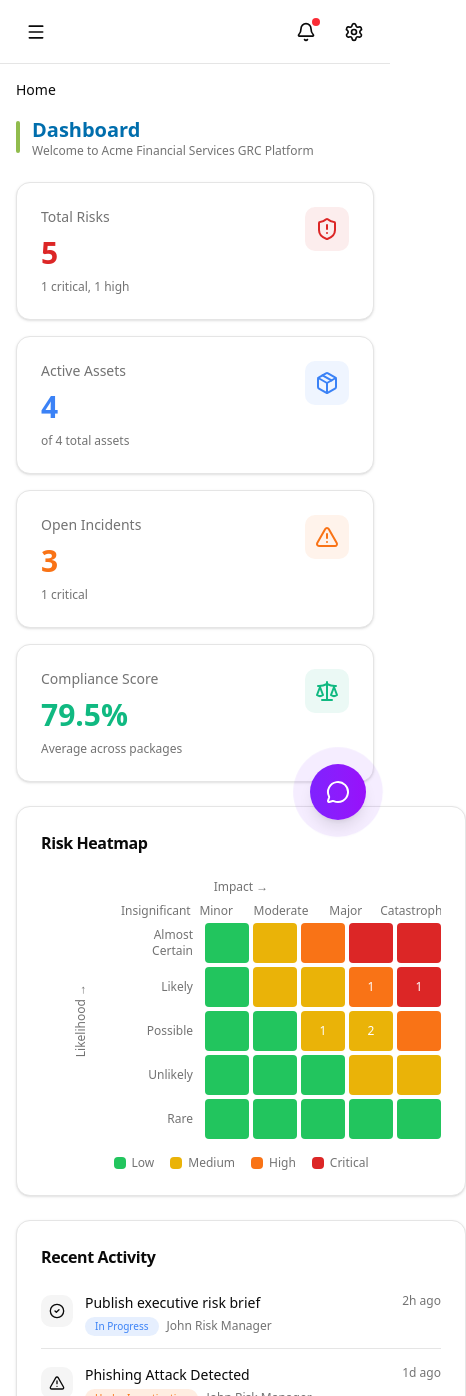
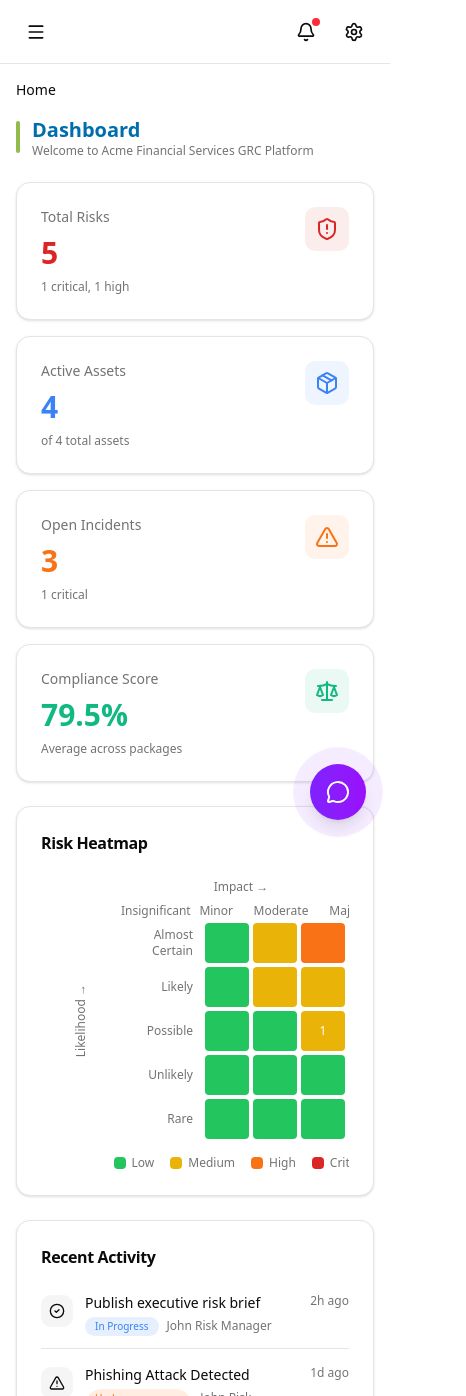
Before and after one commit to silindokuhleL/prosuite-chatbot-hackathon, a Next.js app: page / in a window 390 px wide. Shown: the top 1396 px of the page, 466 px wide, since content can reach past the window. Built offline with nearby package versions, Linux system fonts and the light colour scheme.

Commit message:
fix: contain dashboard on mobile

```diff
--- a/src/app/page.tsx
+++ b/src/app/page.tsx
@@ -113,7 +113,7 @@ export default function DashboardPage() {
         <MetricsGrid metrics={metrics} />
 
         <div className="grid gap-6 lg:grid-cols-3">
-          <div className="lg:col-span-2">
+          <div className="min-w-0 lg:col-span-2">
             <RiskHeatmap />
           </div>
           <div>
--- a/src/components/dashboard/risk-heatmap.tsx
+++ b/src/components/dashboard/risk-heatmap.tsx
@@ -24,12 +24,12 @@ export function RiskHeatmap() {
   };
 
   return (
-    <Card>
+    <Card className="min-w-0">
       <CardHeader>
         <CardTitle className="text-base">Risk Heatmap</CardTitle>
       </CardHeader>
-      <CardContent>
-        <div className="overflow-x-auto">
+      <CardContent className="min-w-0">
+        <div className="max-w-full overflow-x-auto">
           <div className="min-w-[400px]">
             <div className="mb-2 flex items-end justify-center">
               <span className="text-xs font-medium text-muted-foreground">Impact →</span>
```
